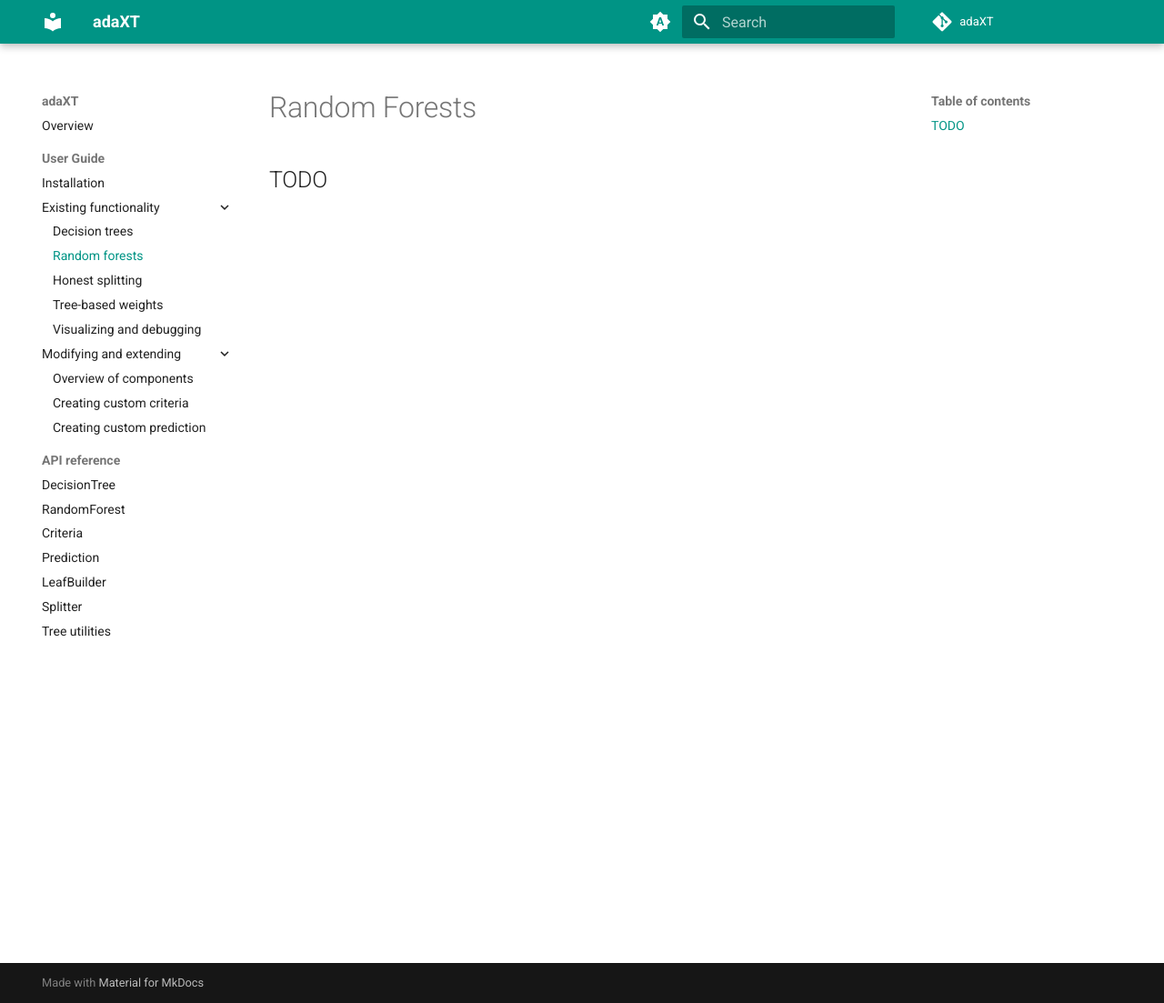
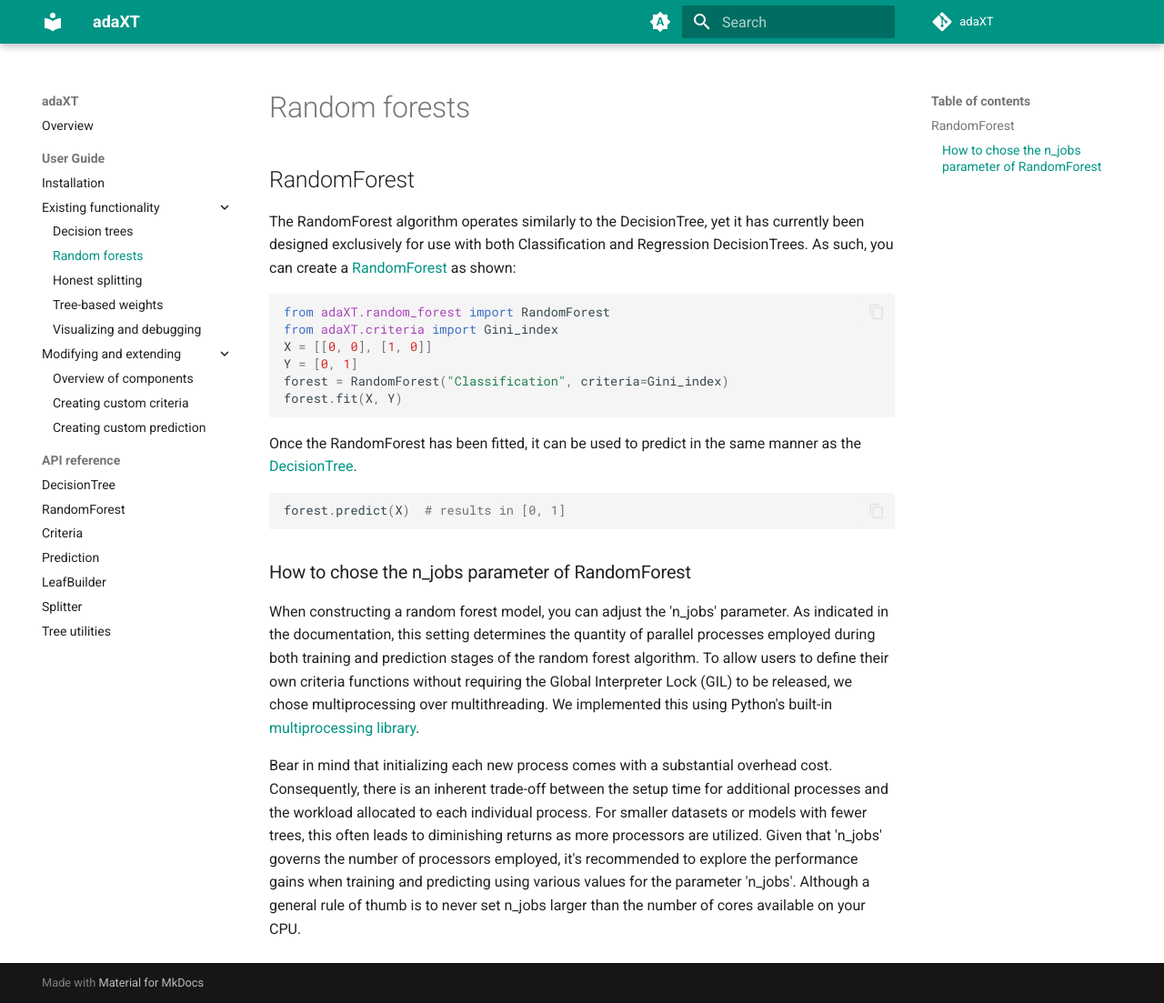
Before and after one commit to NiklasPfister/adaXT, an MkDocs documentation site: the page built from docs/user_guide/random_forest.md, in a window 1280 px wide and 1103 px high. Shown: the whole window at 91% size. Built offline with MkDocs 1.6.1 and Material for MkDocs 9.7.7, drawn with Linux system fonts in a browser that asks for light colours; comment, search, counter and statistics services are not loaded.

````diff
--- a/docs/user_guide/random_forest.md
+++ b/docs/user_guide/random_forest.md
@@ -1,3 +1,42 @@
-# Random Forests
+## RandomForest
 
-## TODO
+The RandomForest algorithm operates similarly to the DecisionTree, yet it has
+currently been designed exclusively for use with both Classification and
+Regression DecisionTrees. As such, you can create a
+[RandomForest](../api_docs/RandomForest.md) as shown:
+
+```python
+from adaXT.random_forest import RandomForest
+from adaXT.criteria import Gini_index
+X = [[0, 0], [1, 0]]
+Y = [0, 1]
+forest = RandomForest("Classification", criteria=Gini_index)
+forest.fit(X, Y)
+```
+
+Once the RandomForest has been fitted, it can be used to predict in the same
+manner as the [DecisionTree](../api_docs/DecisionTree.md).
+
+```python
+forest.predict(X)  # results in [0, 1]
+```
+
+### How to chose the n_jobs parameter of RandomForest
+
+When constructing a random forest model, you can adjust the 'n_jobs' parameter.
+As indicated in the documentation, this setting determines the quantity of
+parallel processes employed during both training and prediction stages of the
+random forest algorithm. To allow users to define their own criteria functions
+without requiring the Global Interpreter Lock (GIL) to be released, we chose
+multiprocessing over multithreading. We implemented this using Python's built-in
+[multiprocessing library](https://docs.python.org/3/library/multiprocessing.html).
+
+Bear in mind that initializing each new process comes with a substantial
+overhead cost. Consequently, there is an inherent trade-off between the setup
+time for additional processes and the workload allocated to each individual
+process. For smaller datasets or models with fewer trees, this often leads to
+diminishing returns as more processors are utilized. Given that 'n_jobs' governs
+the number of processors employed, it's recommended to explore the performance
+gains when training and predicting using various values for the parameter
+'n_jobs'. Although a general rule of thumb is to never set n_jobs larger than
+the number of cores available on your CPU.
````
Also changed, not shown: docs/user_guide/decision_tree.md (+40 -64 lines), docs/user_guide/installation.md (added, +7 -0 lines).
